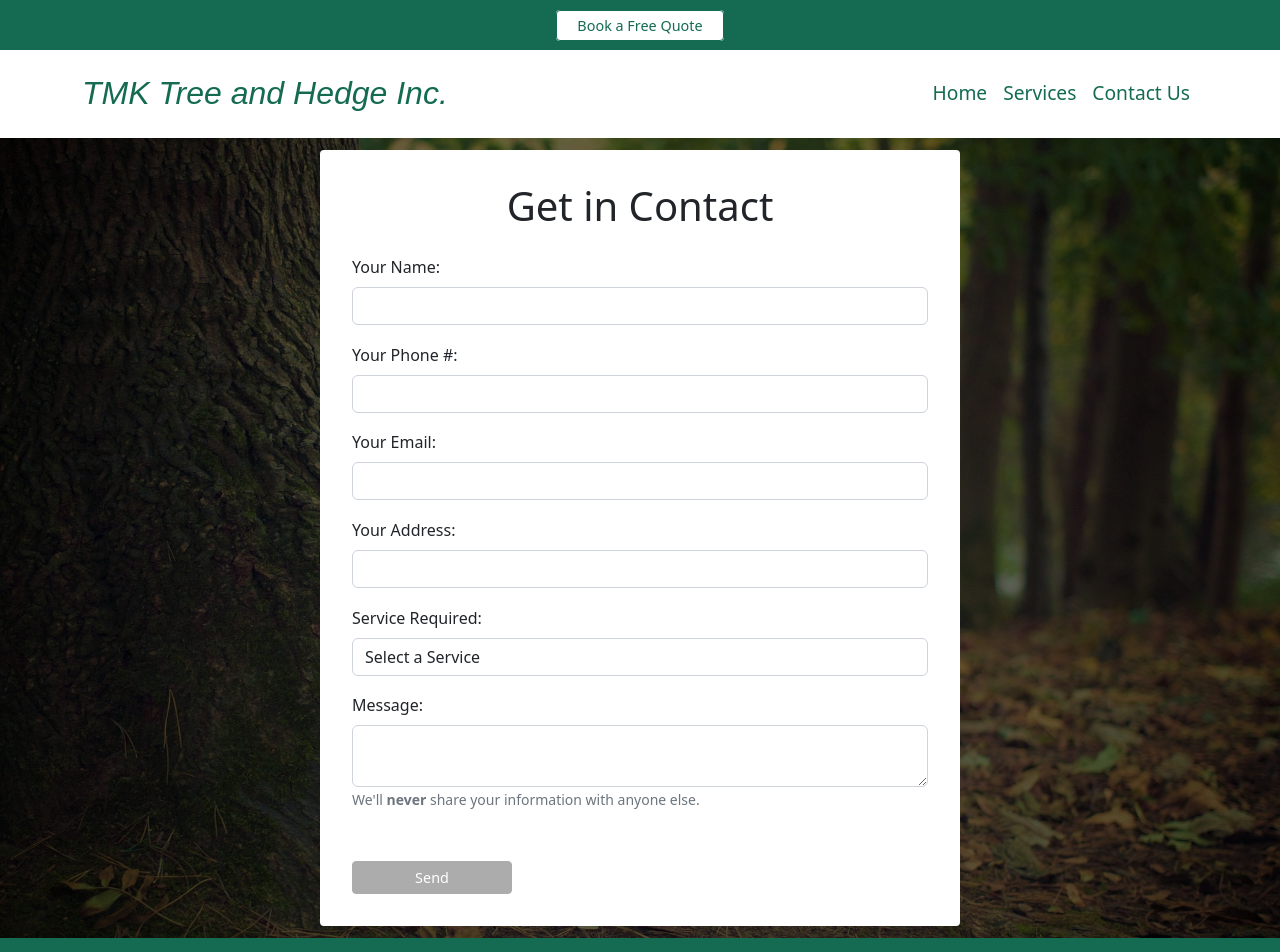
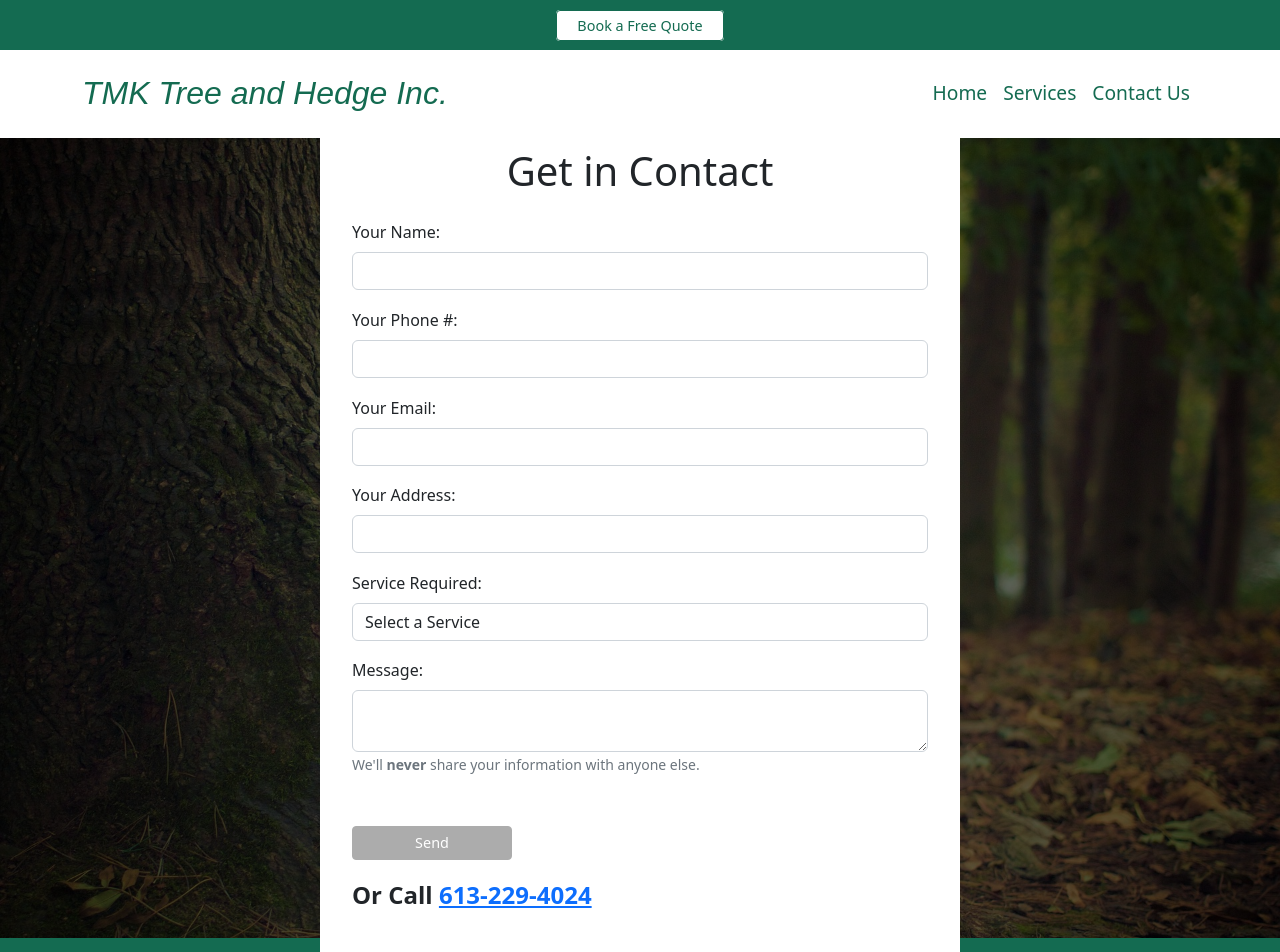
Before and after one commit to TibetYAkyurekli/TMK-Inc-Website, a React (Create React App) app: page /contact-us in a window 1280 px wide. Shown: the top 952 px of the page. Built offline with nearby package versions, Linux system fonts and the light colour scheme; a web font is replaced by a local one.

Commit message:
Add phone # to form

```diff
--- a/src/components/ContactForm/ContactForm.js
+++ b/src/components/ContactForm/ContactForm.js
@@ -130,6 +130,9 @@ function ContactForm() {
           Send
         </Button>
       </Form>
+      <p className="phoneText">
+        Or Call <a href="tel:613-229-4024">613-229-4024</a>
+      </p>
     </div>
   );
 }
--- a/src/components/ContactForm/contactForm.css
+++ b/src/components/ContactForm/contactForm.css
@@ -14,7 +14,7 @@
     -webkit-border-radius: 4;
     -moz-border-radius: 4;
     border-radius: 4px;
-    padding: 2rem;
+    padding: 1rem;
     margin: 0;
 
 }
@@ -67,11 +67,15 @@
     max-width: 100% !important;
 }
 
+.phoneText {
+    text-align: center;
+}
+
 
 @media screen and (min-width: 48rem) {
     .form {
         width: 50vw;
-
+        padding: 2rem;
     }
 
     .formBtn {
@@ -81,4 +85,10 @@
     .formBtnDisabled {
         max-width: 10rem !important;
     }
+
+    .phoneText {
+        font-size: 1.5rem;
+        font-weight: bold;
+        text-align: start;
+    }
 }
--- a/src/pages/ContactUs/contactUs.css
+++ b/src/pages/ContactUs/contactUs.css
@@ -16,6 +16,7 @@
     justify-content: center;
     align-items: center;
     height: 100vh;
+
 }
 
 @media screen and (min-width: 48rem) {
```
